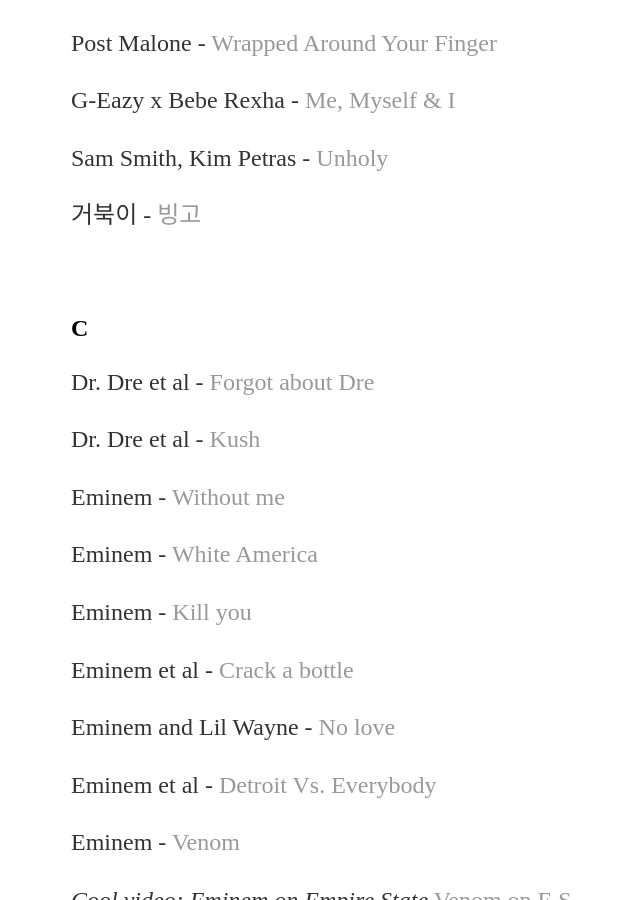
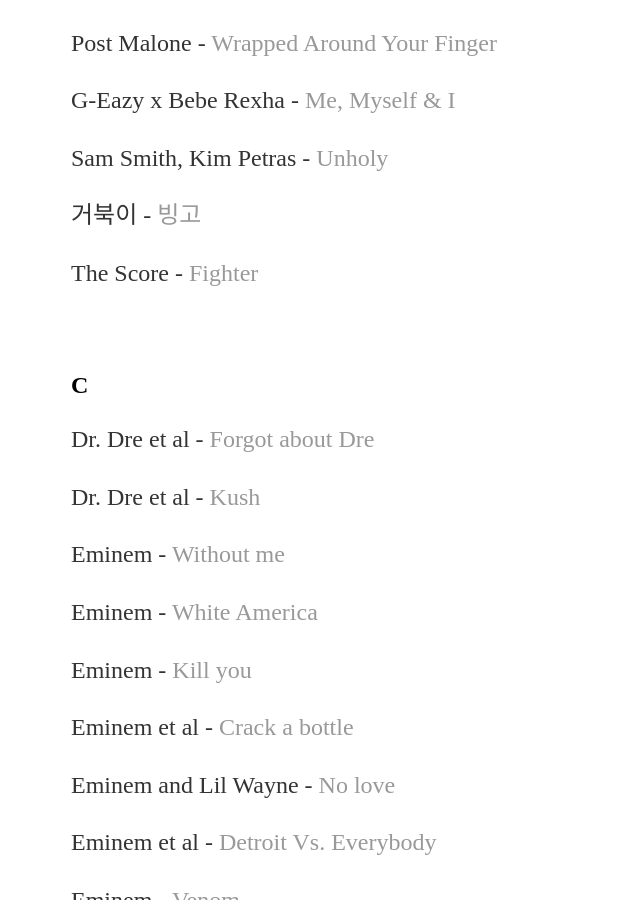
Before and after one commit to yjkweon24/yjkweon24.github.io, a Jekyll site: the page built from _posts/2018-10-23-songs-that-i-love.md, in a window 1280 px wide and 900 px high, scrolled down 14910 px. Shown: the whole window, without its empty margins (121-761 px from the left). Built offline with Jekyll 4.4.1, drawn with Linux system fonts in a browser that asks for light colours.

Commit message:
Update 2018-10-23-songs-that-i-love.md

```diff
--- a/_posts/2018-10-23-songs-that-i-love.md
+++ b/_posts/2018-10-23-songs-that-i-love.md
@@ -519,6 +519,8 @@
 
 거북이 - [빙고](https://www.youtube.com/watch?v=dRXqAYWZw_c)
 
+The Score - [Fighter](https://www.youtube.com/watch?v=PpjdTwQwWWY&list=RDPpjdTwQwWWY&index=1)
+
 <br>
 
 ## C
```
